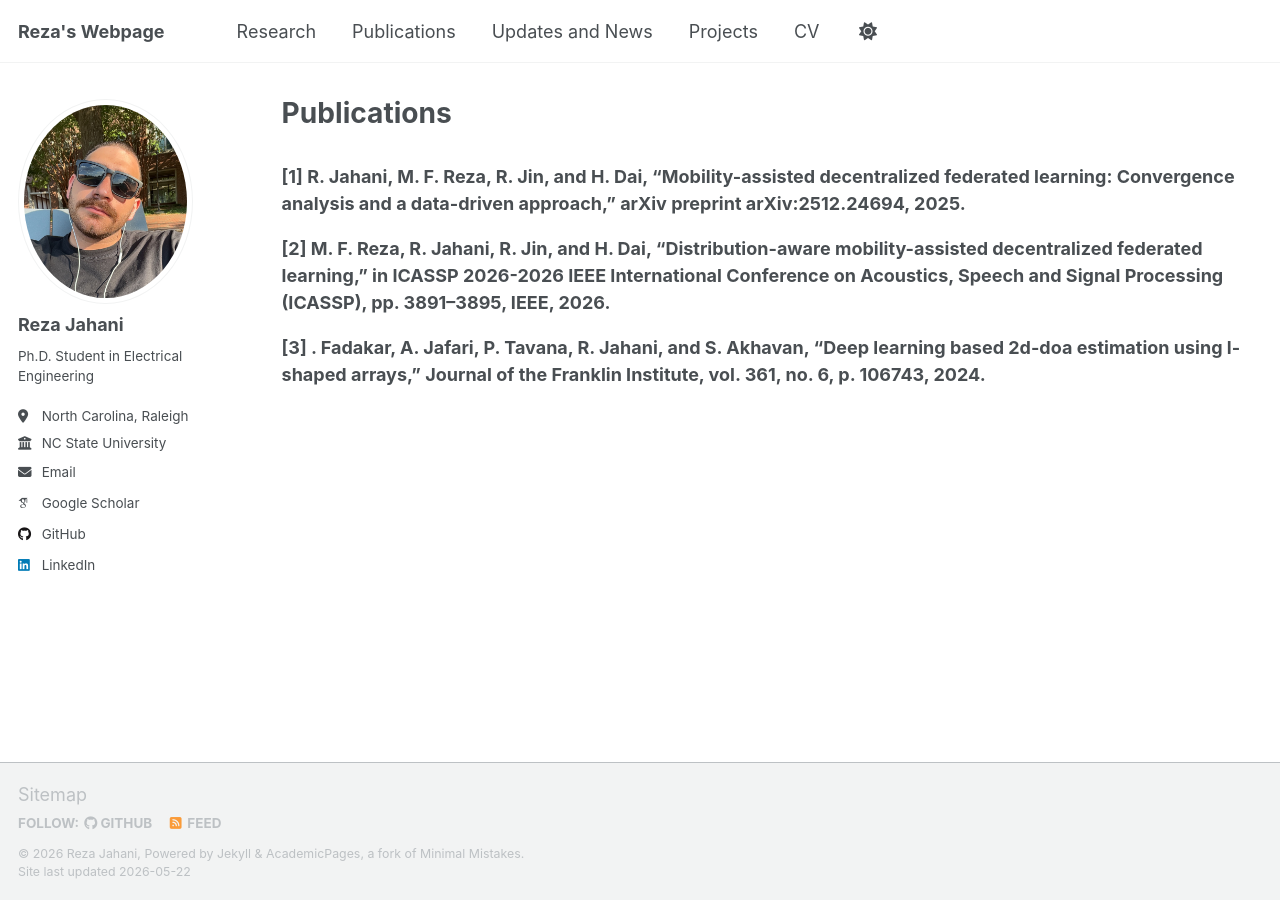
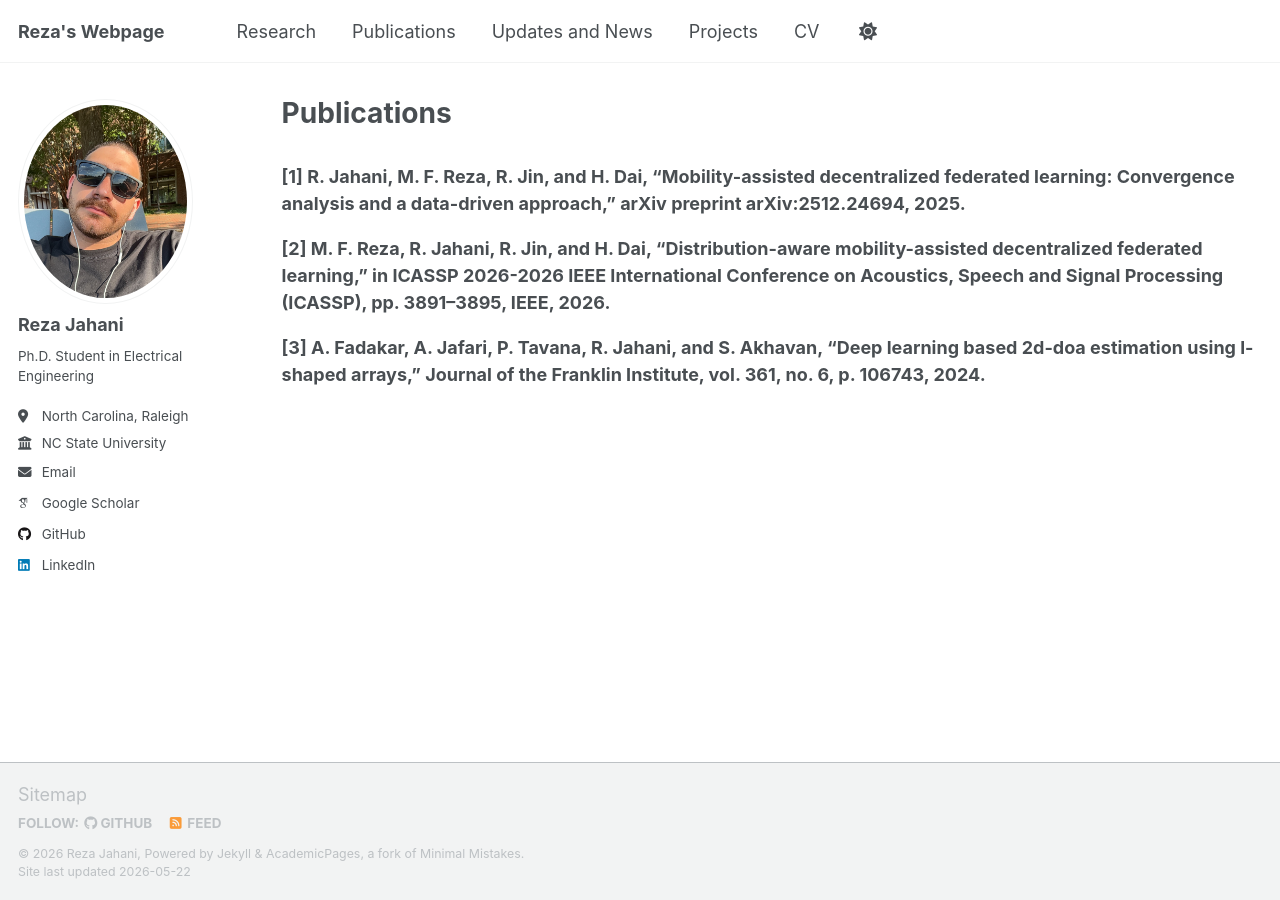
Before and after one commit to RezaJahanii/RezaJahanii.github.io, a Jekyll site: the page built from _pages/publications.html, in a window 1280 px wide. Built offline with Jekyll 4.4.1, drawn with Linux system fonts in a browser that asks for light colours; some web fonts are replaced; a script that is not in the unit is left out.

```diff
--- a/_pages/publications.html
+++ b/_pages/publications.html
@@ -19,7 +19,7 @@ author_profile: true
     </li>
 
     <li>
-      <strong>[3] . Fadakar, A. Jafari, P. Tavana, R. Jahani, and S. Akhavan, “Deep learning based 2d-doa estimation using l-shaped arrays,” Journal of the Franklin Institute, vol. 361, no. 6, p. 106743, 2024.</strong>
+      <strong>[3] A. Fadakar, A. Jafari, P. Tavana, R. Jahani, and S. Akhavan, “Deep learning based 2d-doa estimation using l-shaped arrays,” Journal of the Franklin Institute, vol. 361, no. 6, p. 106743, 2024.</strong>
     </li>
   </ul>
 </section>
```
